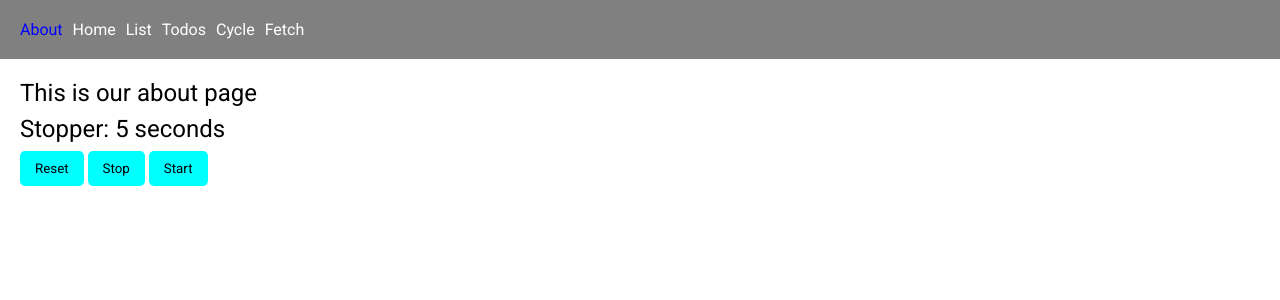
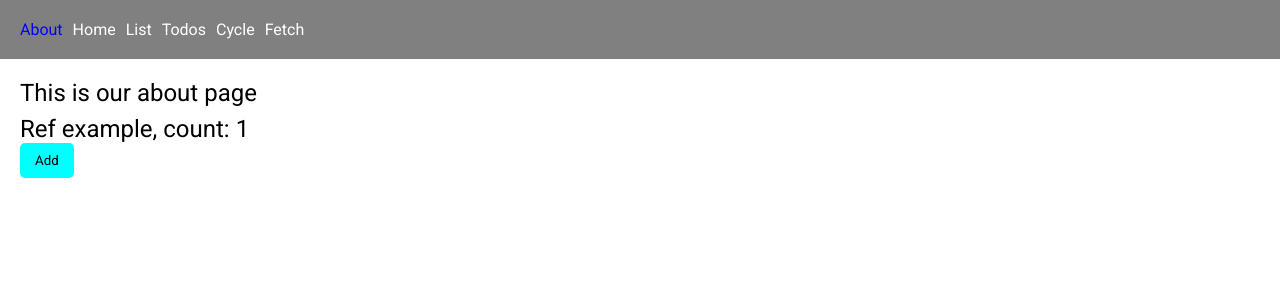
Before and after one commit to zadahead/IAI-React-6-2025, a React (Vite) app: page /about in a window 1280 px wide. Shown: the top 300 px of the page. Built offline with nearby package versions, Linux system fonts and the light colour scheme.

Commit message:
ref example

```diff
--- /dev/null
+++ b/src/components/refExample/RefExample.jsx
@@ -0,0 +1,37 @@
+import { useEffect, useRef, useState } from "react"
+import { Btn } from "../../UIKit/Elements/btn/Btn";
+
+
+export const RefExample = () => {
+    const [count, setCount] = useState(0);
+    const isMountedRef = useRef(false);
+
+    const countRef = useRef();
+    countRef.current = count;
+
+    useEffect(() => {
+        setTimeout(() => {
+            setCount(countRef.current + 1);
+        }, 5000);
+    }, [])
+
+    useEffect(() => {
+        if (!isMountedRef.current) {
+            isMountedRef.current = true;
+            return;
+        }
+
+        console.log("COUNT");
+    }, [count])
+
+    const handleAdd = () => {
+        setCount(count + 1);
+    }
+
+    return (
+        <div>
+            <h2>Ref example, count: {count}</h2>
+            <Btn onClick={handleAdd}>Add</Btn>
+        </div>
+    )
+}
--- a/src/pages/about/About.jsx
+++ b/src/pages/about/About.jsx
@@ -1,11 +1,11 @@
-import { Stopper } from "../../components/stopper/Stopper"
+import { RefExample } from "../../components/refExample/RefExample"
 
 export const About = () => {
     return (
         <div>
             <h2>This is our about page</h2>
             <div className="mt-2">
-                <Stopper />
+                <RefExample />
             </div>
         </div>
     )
```
